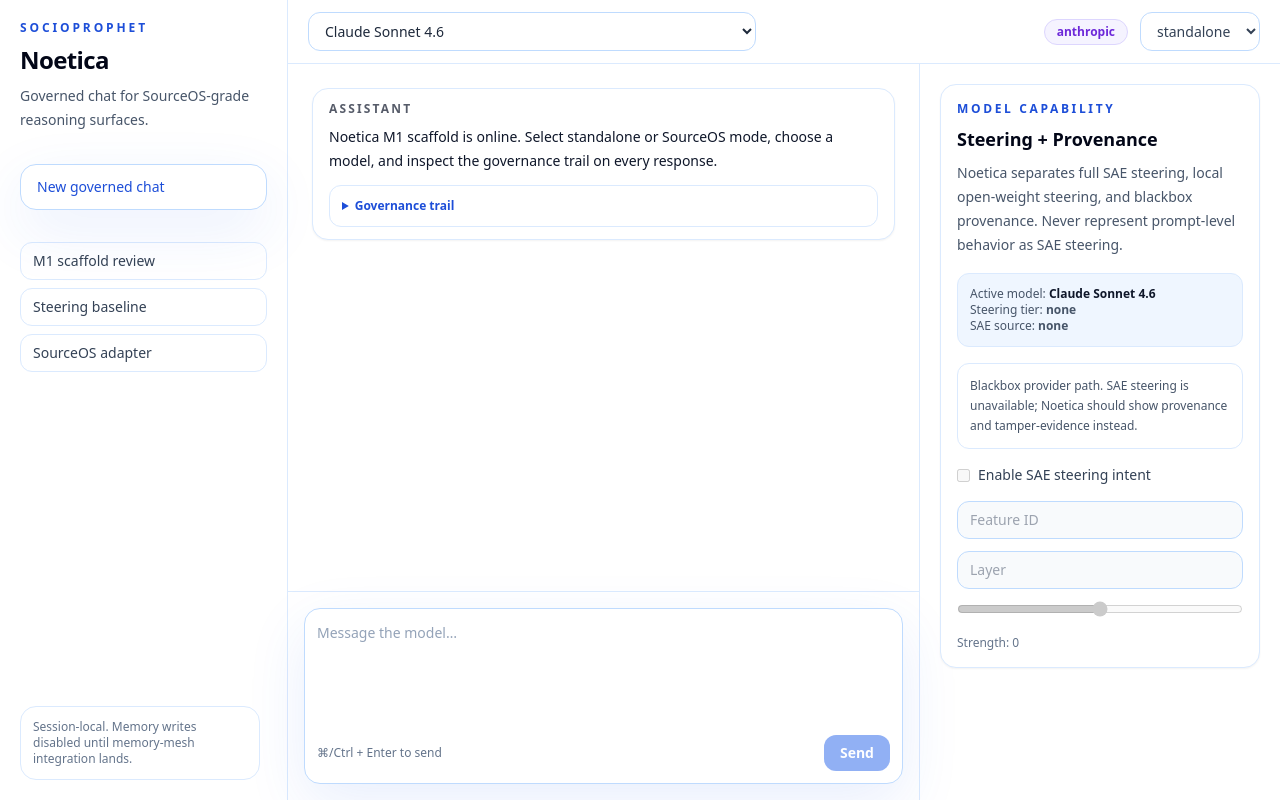
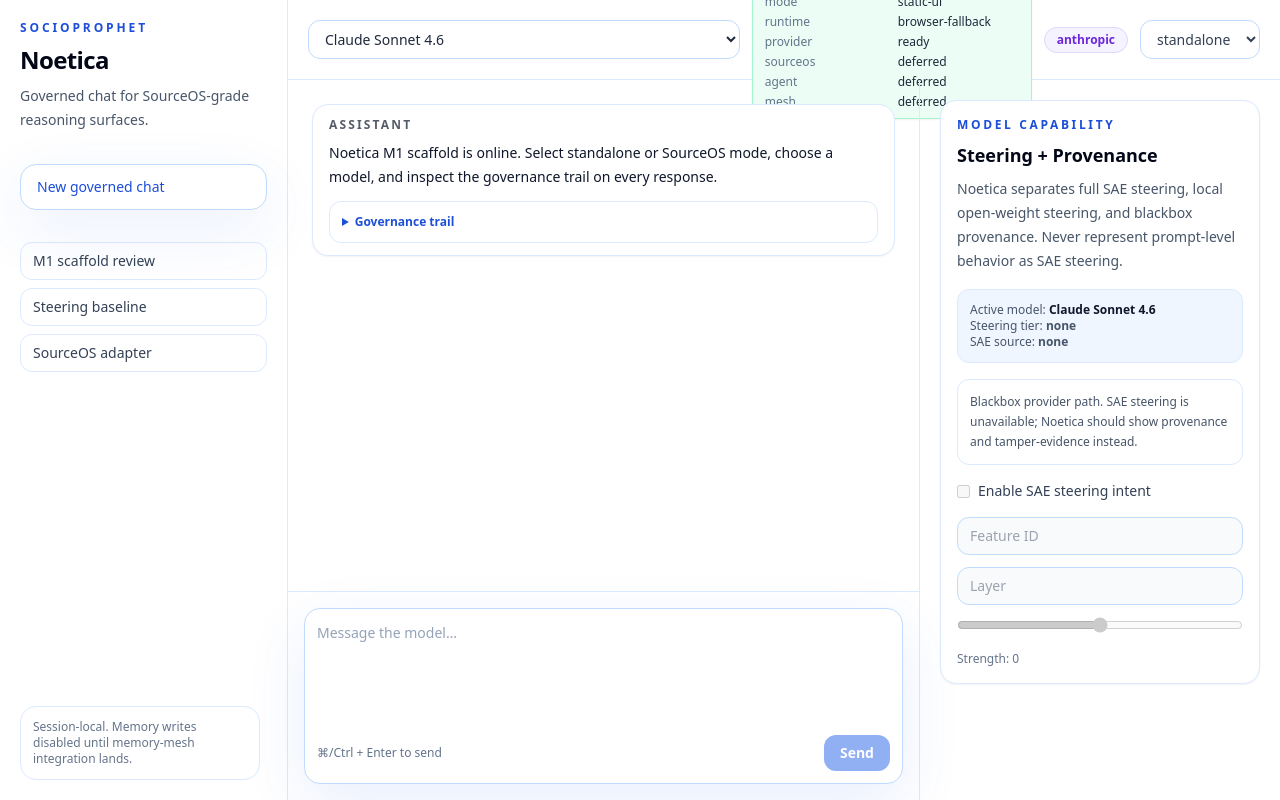
Before and after one commit to SocioProphet/Noetica, a Next.js app: page / in a window 1280 px wide. Built offline with nearby package versions, Linux system fonts and the light colour scheme.

Commit message:
Show runtime status in top bar

```diff
--- a/components/shell/Topbar.tsx
+++ b/components/shell/Topbar.tsx
@@ -1,3 +1,4 @@
+import { RuntimeStatus } from '@/components/status/RuntimeStatus'
 import { ModelPicker } from '@/components/providers/ModelPicker'
 import { models } from '@/config/models'
 
@@ -23,10 +24,11 @@
   const badgeClass = badgeByProvider[model.provider] ?? badgeByProvider.xai
 
   return (
-    <header className="flex h-16 shrink-0 items-center justify-between gap-3 border-b border-noetica-line bg-white px-5">
+    <header className="flex h-20 shrink-0 items-center justify-between gap-3 border-b border-noetica-line bg-white px-5">
       <div className="min-w-0 flex-1">
         <ModelPicker value={modelId} onChange={onModelChange} />
       </div>
+      <RuntimeStatus />
       <span className={`rounded-full border px-3 py-1 text-xs font-semibold ${badgeClass}`}>{model.provider}</span>
       <select
         className="rounded-xl border border-blue-200 bg-white px-3 py-2 text-sm text-slate-700"
```
